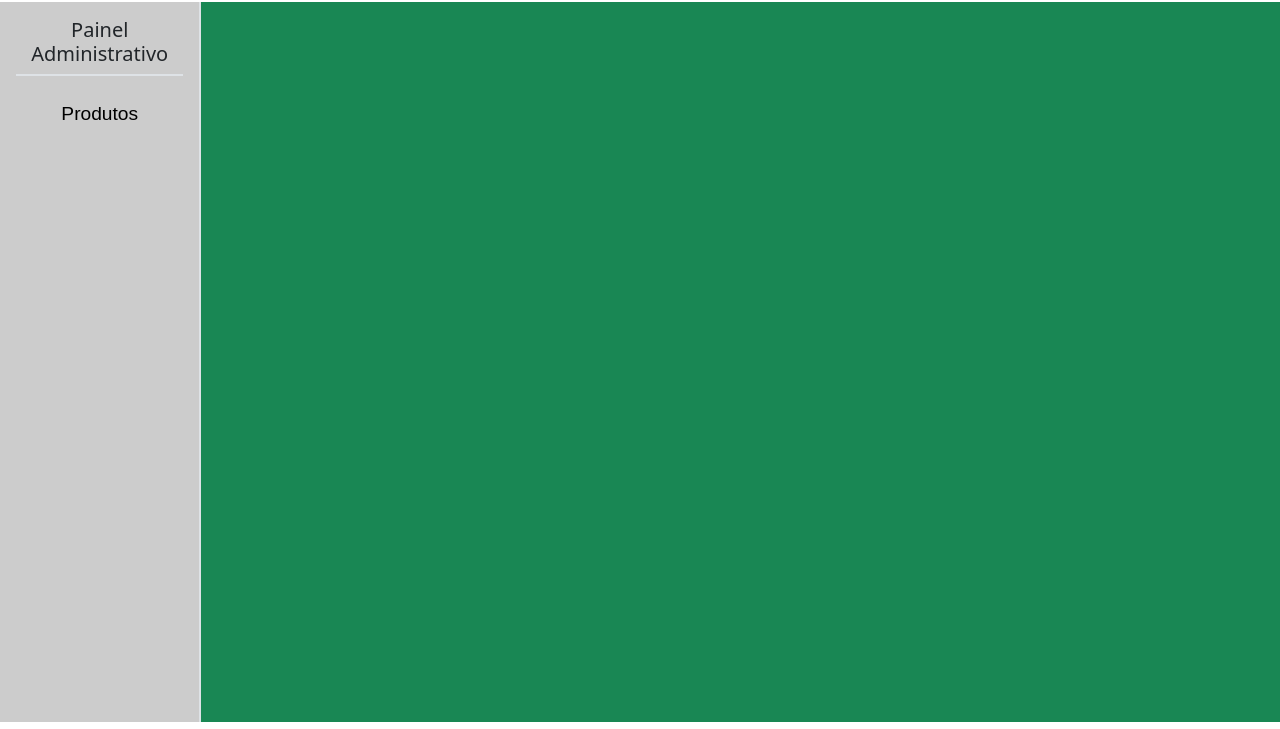
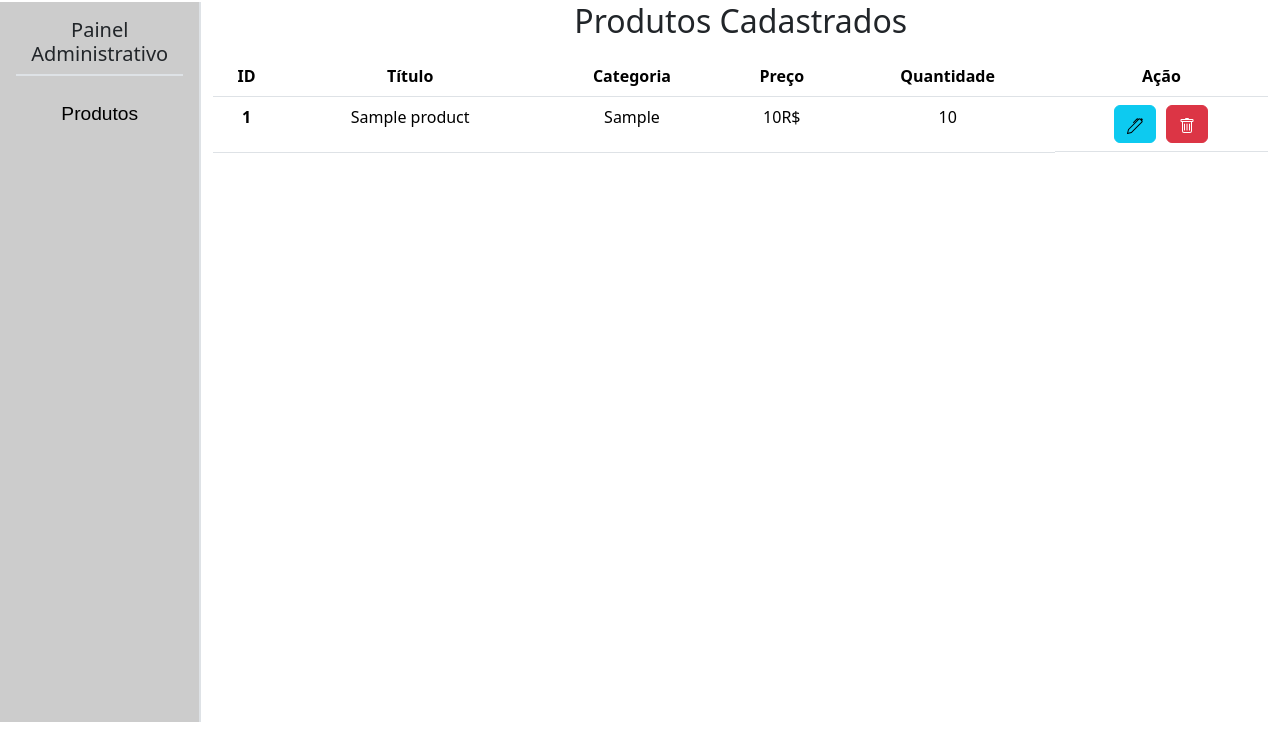
Before and after one commit to AfonsoDolmen/projeto-ecommerce, a Django app: page /administration/ in a window 1280 px wide. Shown: the part 71-800 px from the top of the page. Run offline with Django 5.2, Linux system fonts and the light colour scheme; tables that the repository leaves empty hold one stand-in row (values such as "Sample post"); parts of the project's set-up code (start-up, migrations or seed data) failed here and were passed over.

Commit message:
Desenvolvido template products-admin.

```diff
--- /dev/null
+++ b/administration/static/administration/css/products-admin.css
@@ -0,0 +1,3 @@
+.actions-col {
+    gap: 10px;
+}
--- a/administration/templates/admin_list.html
+++ b/administration/templates/admin_list.html
@@ -3,14 +3,60 @@
 
 {% block css %}
 <link rel="stylesheet" href="{% static 'administration/css/sidebar.css' %}">
+<link rel="stylesheet" href="{% static 'administration/css/products-admin.css' %}">
 {% endblock %}
 
 {% block content %}
 
 {% include 'components/_sidebar.html' %}
 
-<div class="container-fluid bg-success">
+<div class="container-fluid">
+    <div class="products-admin-content">
+        <div class="product-admin-header">
+            <h2 class="text-center">Produtos Cadastrados</h2>
+        </div>
 
+        <div class="mt-3 products-admin-list">
+            {% if products %}
+                <table class="table">
+                    <tr class="text-center">
+                        <th scope="col">ID</th>
+                        <th scope="col">Título</th>
+                        <th scope="col">Categoria</th>
+                        <th scope="col">Preço</th>
+                        <th scope="col">Quantidade</th>
+                        <th scope="col">Ação</th>
+                    </tr>
+
+                    <tbody>
+                        {% for product in products %}
+                            <tr class="text-center">
+                                <th scope="row">{{ product.id }}</th>
+                                <td>{{ product.title }}</td>
+                                <td>{{ product.category.category }}</td>
+                                <td>{{ product.price }}R$</td>
+                                <td>{{ product.stock }}</td>
+                                <td class="d-flex justify-content-center actions-col">
+                                    <a class="btn btn-info" href="#">
+                                        <svg xmlns="http://www.w3.org/2000/svg" width="16" height="16" fill="currentColor" class="bi bi-pen" viewBox="0 0 16 16">
+                                            <path d="m13.498.795.149-.149a1.207 1.207 0 1 1 1.707 1.708l-.149.148a1.5 1.5 0 0 1-.059 2.059L4.854 14.854a.5.5 0 0 1-.233.131l-4 1a.5.5 0 0 1-.606-.606l1-4a.5.5 0 0 1 .131-.232l9.642-9.642a.5.5 0 0 0-.642.056L6.854 4.854a.5.5 0 1 1-.708-.708L9.44.854A1.5 1.5 0 0 1 11.5.796a1.5 1.5 0 0 1 1.998-.001m-.644.766a.5.5 0 0 0-.707 0L1.95 11.756l-.764 3.057 3.057-.764L14.44 3.854a.5.5 0 0 0 0-.708z"/>
+                                        </svg>
+                                    </a>
+
+                                    <a class="btn btn-danger" href="#">
+                                        <svg xmlns="http://www.w3.org/2000/svg" width="16" height="16" fill="currentColor" class="bi bi-trash" viewBox="0 0 16 16">
+                                            <path d="M5.5 5.5A.5.5 0 0 1 6 6v6a.5.5 0 0 1-1 0V6a.5.5 0 0 1 .5-.5m2.5 0a.5.5 0 0 1 .5.5v6a.5.5 0 0 1-1 0V6a.5.5 0 0 1 .5-.5m3 .5a.5.5 0 0 0-1 0v6a.5.5 0 0 0 1 0z"/>
+                                            <path d="M14.5 3a1 1 0 0 1-1 1H13v9a2 2 0 0 1-2 2H5a2 2 0 0 1-2-2V4h-.5a1 1 0 0 1-1-1V2a1 1 0 0 1 1-1H6a1 1 0 0 1 1-1h2a1 1 0 0 1 1 1h3.5a1 1 0 0 1 1 1zM4.118 4 4 4.059V13a1 1 0 0 0 1 1h6a1 1 0 0 0 1-1V4.059L11.882 4zM2.5 3h11V2h-11z"/>
+                                        </svg>
+                                    </a>
+                                </td>
+                            </tr>
+                        {% endfor %}
+                    </tbody>
+                </table>
+            {% endif %}
+        </div>
+    </div>
 </div>
 
 {% endblock %}
--- a/administration/views.py
+++ b/administration/views.py
@@ -5,7 +5,7 @@ from products.models import Product
 
 class ProductListView(ListView, LoginRequiredMixin, PermissionRequiredMixin):
     model = Product
-    context_object_name = 'product'
+    context_object_name = 'products'
     template_name = 'admin_list.html'
     paginate_by = 10
 
```
